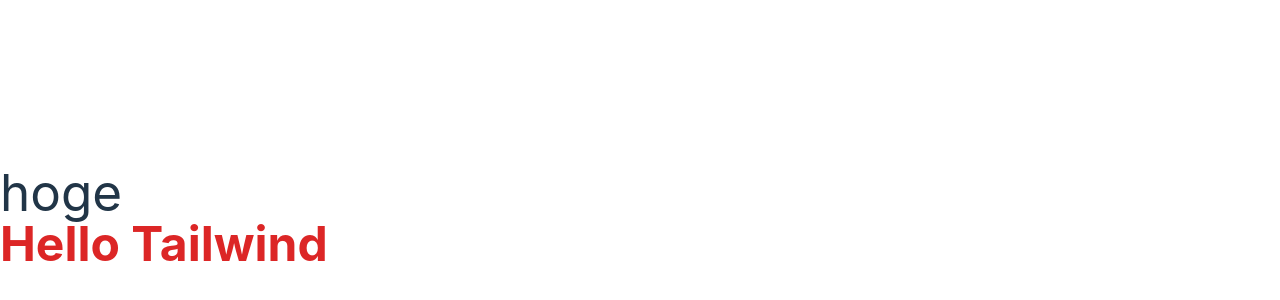
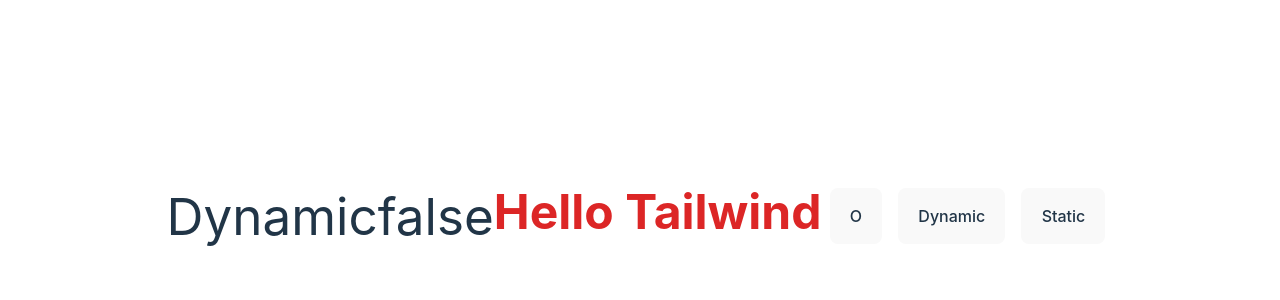
Before and after one commit to cijb-7724/raytracing, a React (Vite) app: page / in a window 1280 px wide. Shown: the part 184-484 px from the top of the page. Built offline with nearby package versions, Linux system fonts and the light colour scheme.

Commit message:
undo君にご教授いただいた

```diff
--- a/src/App.tsx
+++ b/src/App.tsx
@@ -1,10 +1,34 @@
+import { useState } from "react"
+
 export default function App() {
+  const [stateCanvas, setStateCanvas] = useState("Dynamic");
+  const [menuOpend, setMenuOpend] = useState(false);
+  const [titleColor, setTitleColor] = useState(0);
+
   return(
-      <>
-          <h1>hoge</h1>
-          <p className="text-red-600 font-bold text-5xl ">
-            Hello Tailwind
-          </p>
-      </>
+    <>
+      <div className="flex w-screen justify-center">
+        <h1>{stateCanvas}</h1>
+        <h1>{String(menuOpend)}</h1>
+        <p className={`${titleColor == 0 ? "text-red-600" : "text-blue-600"} font-bold text-5xl`}>
+          Hello Tailwind
+        </p>
+        <button onClick={() => setMenuOpend(!menuOpend)} className="mx-2">
+          O
+        </button>
+        <button onClick={() => setStateCanvas("Dynamic")} className="mx-2">
+          Dynamic
+        </button>
+        <button onClick={() => setStateCanvas("Static")} className="mx-2">
+          Static
+        </button>
+        {menuOpend && (<div className="h-60 w-60 bg-blue-400 flex items-center justify-center flex-col">
+          Hello
+          <button onClick={() => setTitleColor(0)} className="my-2">RED</button>
+          <button onClick={() => setTitleColor(1)} className="my-2">BLUE</button>
+        </div>)}
+      </div>
+
+    </>
   )
 }
```
